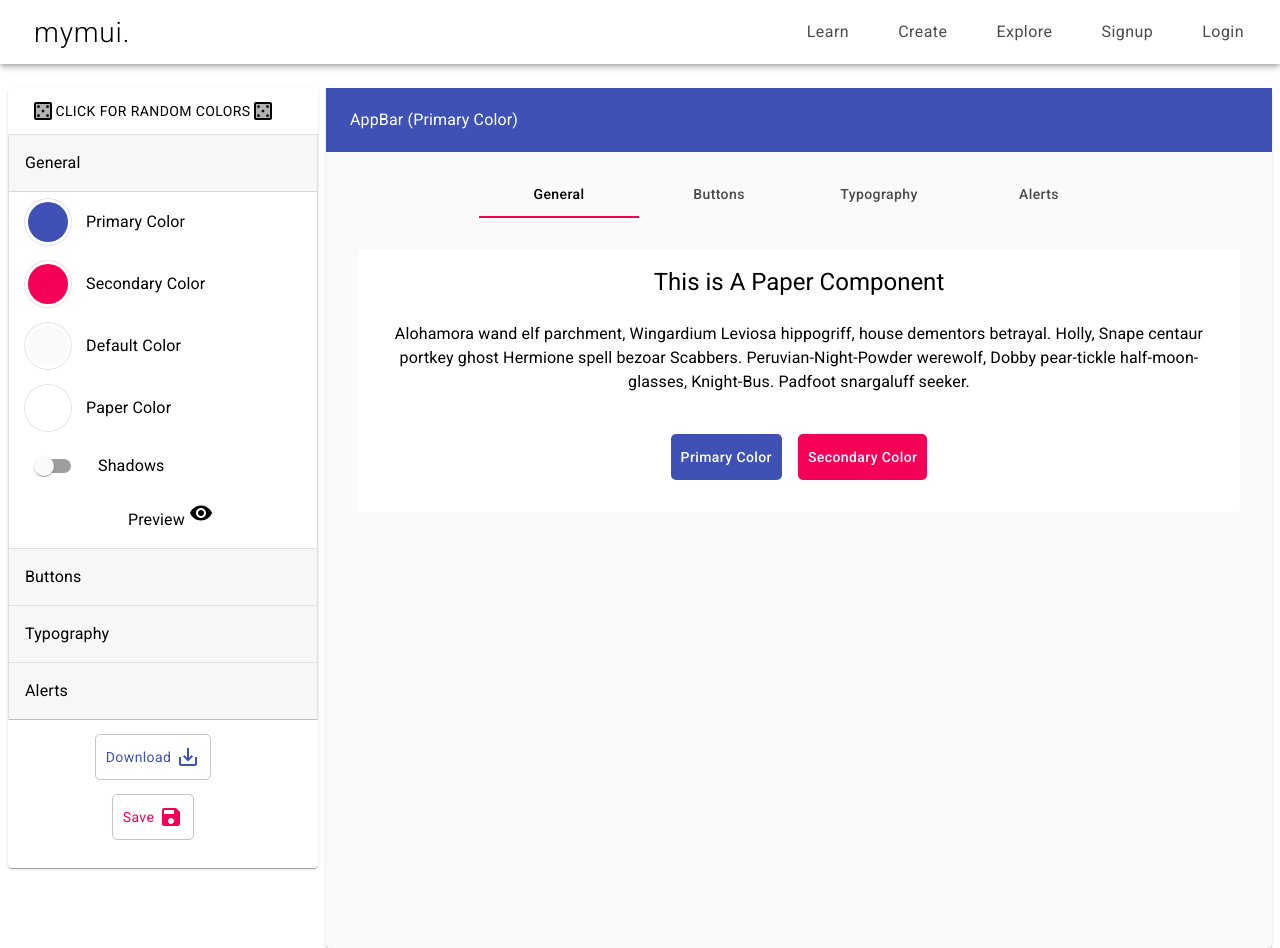
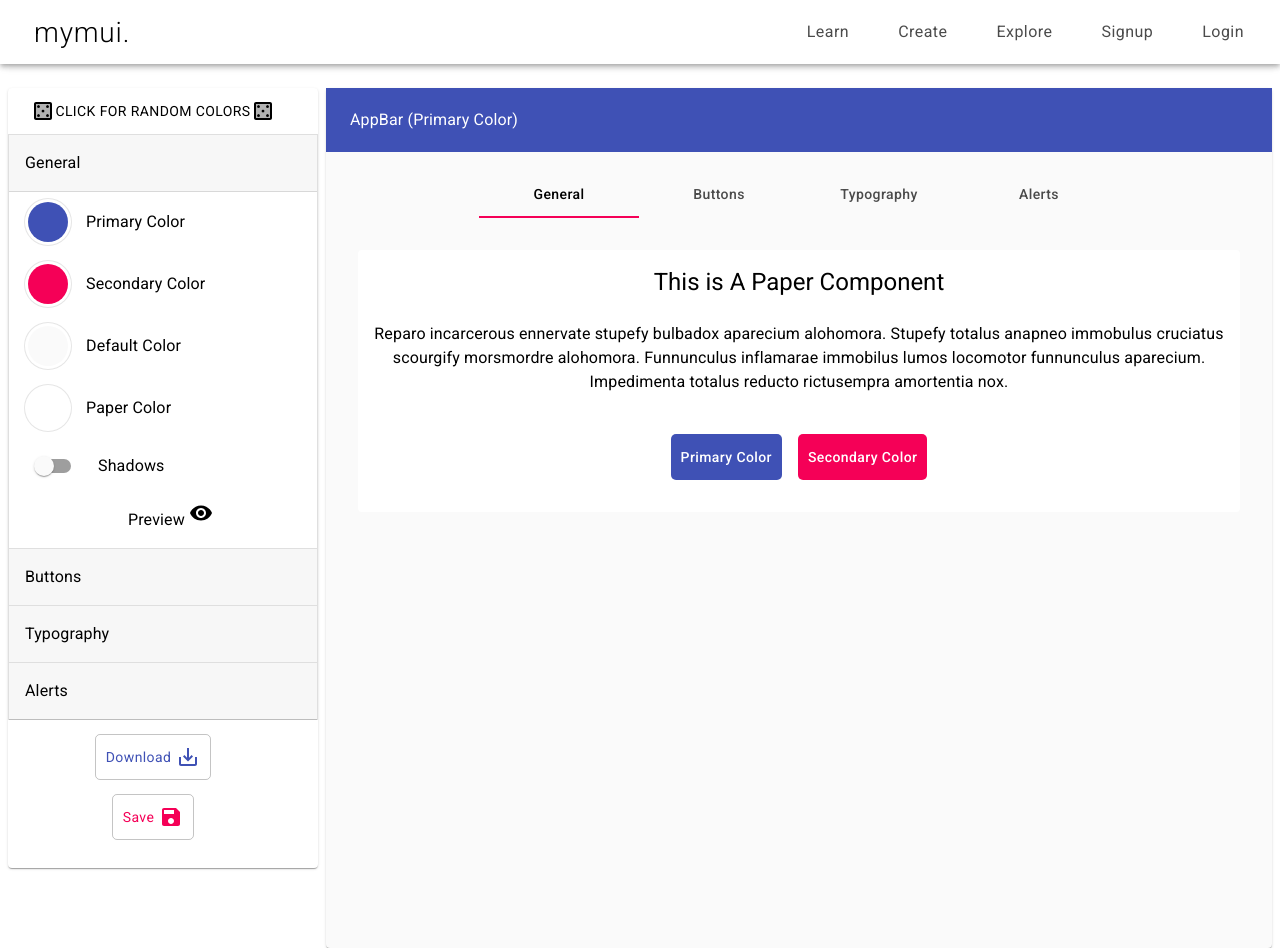
Before and after one commit to mui-toolkit/mui-toolkit, a React (Create React App) app: page /design in a window 1280 px wide. Built offline with nearby package versions, Linux system fonts and the light colour scheme; no server answers.

Commit message:
Potter Ipsum on Theme Styler Page

```diff
--- a/src/components/preview/PreviewGeneral.js
+++ b/src/components/preview/PreviewGeneral.js
@@ -28,11 +28,11 @@ export function PreviewGeneral() {
               <Typography variant='h5'>This is A Paper Component</Typography>
               <br />
               <Typography variant='body1'>
-                Alohamora wand elf parchment, Wingardium Leviosa hippogriff,
-                house dementors betrayal. Holly, Snape centaur portkey ghost
-                Hermione spell bezoar Scabbers. Peruvian-Night-Powder werewolf,
-                Dobby pear-tickle half-moon-glasses, Knight-Bus. Padfoot
-                snargaluff seeker.
+                Reparo incarcerous ennervate stupefy bulbadox aparecium
+                alohomora. Stupefy totalus anapneo immobulus cruciatus scourgify
+                morsmordre alohomora. Funnunculus inflamarae immobilus lumos
+                locomotor funnunculus aparecium. Impedimenta totalus reducto
+                rictusempra amortentia nox.
               </Typography>
               <br />
               <Grid item className={classes.button}>
```
